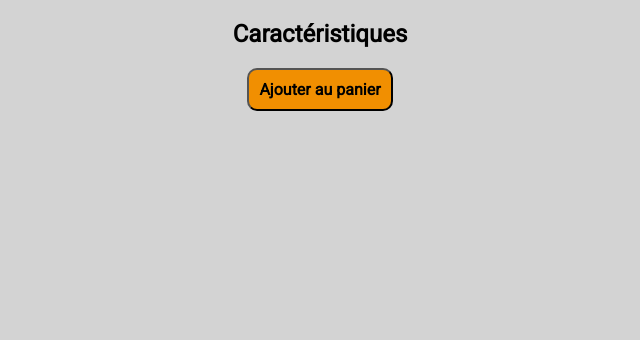
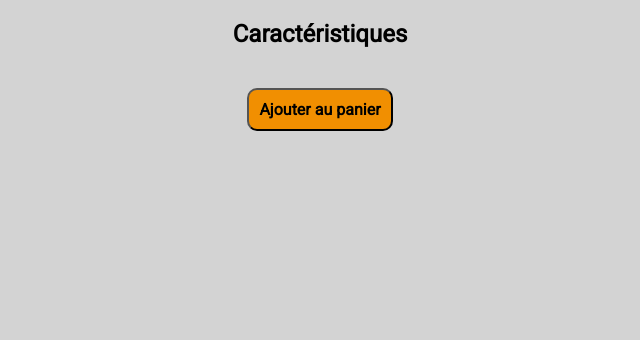
Before and after one commit to Cali-xte/Projet-M2105, a PHP site: page /produit.php?produit=1 in a window 1280 px wide. Shown: the part 90-430 px from the top of the page, without its empty margins (320-960 px from the left). Run offline with PHP 8.4, Linux system fonts and the light colour scheme; data comes from the database, SQL or seed files in the repository.

Commit message:
Update produit.css

```diff
--- a/produit.css
+++ b/produit.css
@@ -164,7 +164,8 @@ li {
     transition: background .1s ease-in;
     background-color: var(--couleur1hex);
     padding: 10px;
-    margin-bottom: 10px;
+    margin-top: 20px;
+    margin-bottom: 20px;
     border-radius: 10px;
     font-size: medium;
     font-weight: bold;
```
